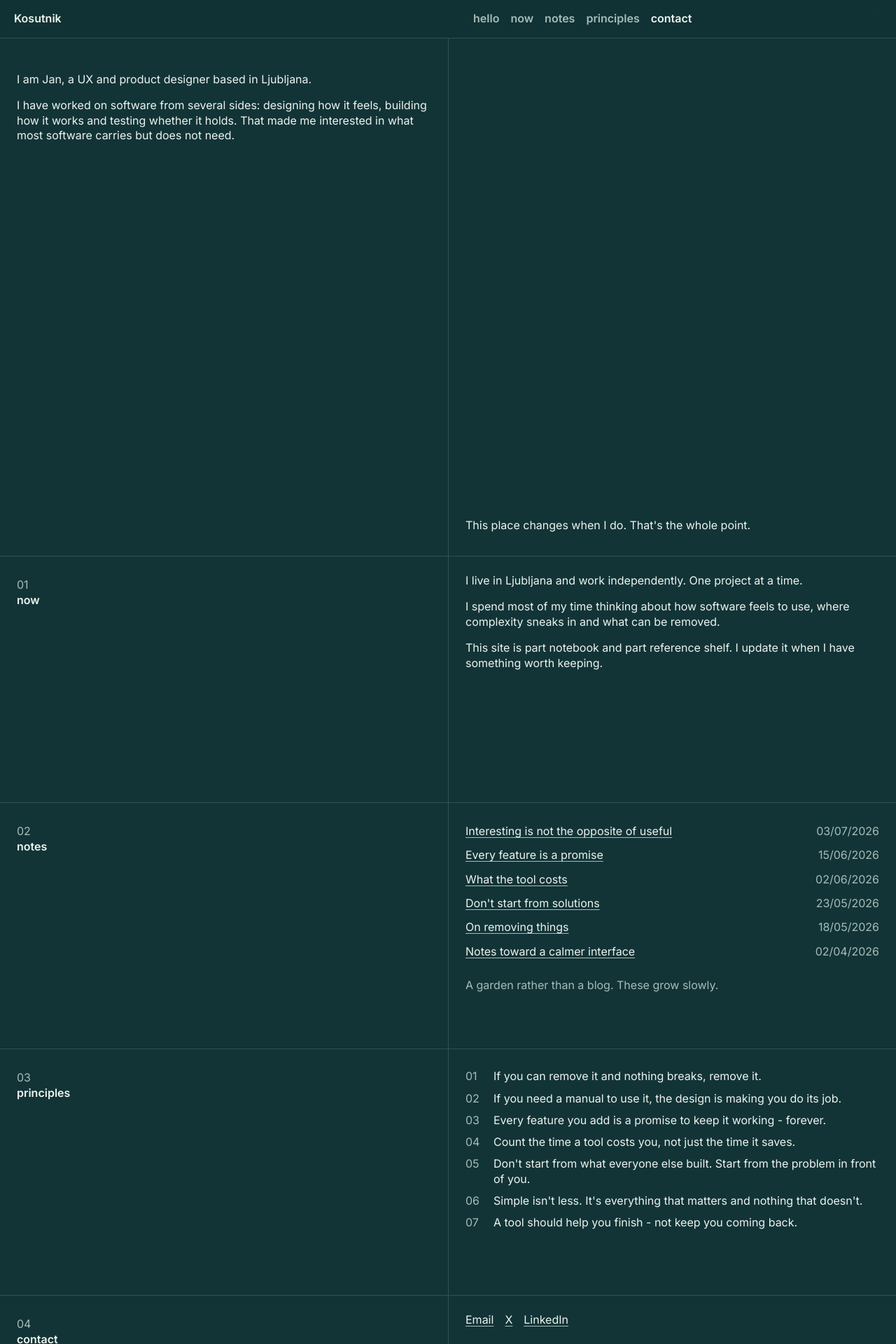
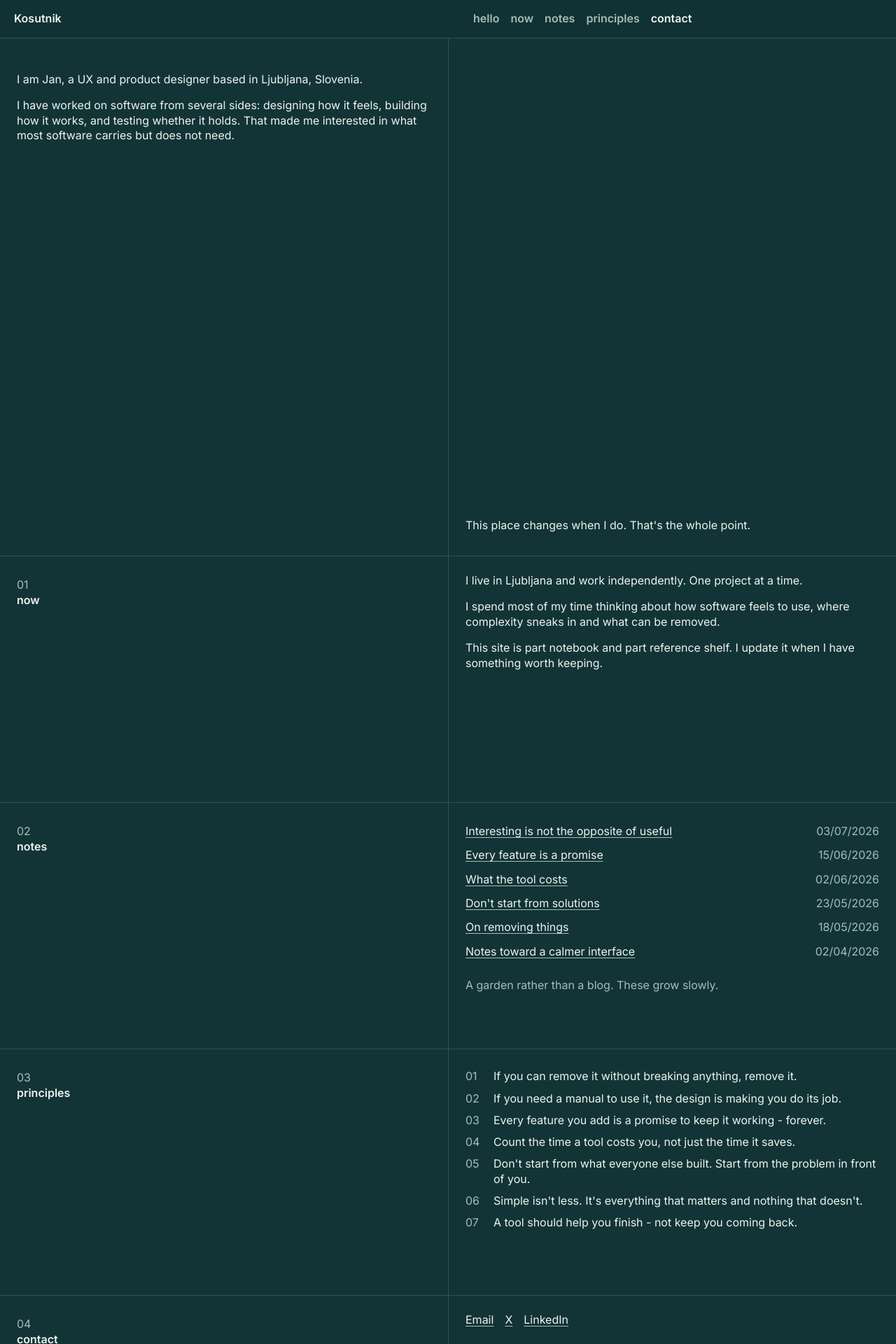
Before and after one commit to JanKosutnik/Kosutnik, a Next.js app: page / in a window 1280 px wide. Shown: the top 1920 px of the page at 70% size. Built offline with nearby package versions, Linux system fonts and the light colour scheme.

Commit message:
Update introduction and first principle

```diff
--- a/app/v1/V1Site.tsx
+++ b/app/v1/V1Site.tsx
@@ -4,7 +4,7 @@ import V1Interactions from './V1Interactions'
 import styles from './v1.module.css'
 
 const principles = [
-  'If you can remove it and nothing breaks, remove it.',
+  'If you can remove it without breaking anything, remove it.',
   'If you need a manual to use it, the design is making you do its job.',
   'Every feature you add is a promise to keep it working - forever.',
   'Count the time a tool costs you, not just the time it saves.',
@@ -32,9 +32,9 @@ export default function V1Site({ homeHref = '/', color = false }: { homeHref?: s
 
       <section className={`${styles.grid} ${styles.intro}`} id="hello" aria-labelledby="intro-title">
         <h1 id="intro-title">
-          <span>I am Jan, a UX and product designer based in Ljubljana.</span>
+          <span>I am Jan, a UX and product designer based in Ljubljana, Slovenia.</span>
           <span>
-            I have worked on software from several sides: designing how it feels, building how it works and testing
+            I have worked on software from several sides: designing how it feels, building how it works, and testing
             whether it holds. That made me interested in what most software carries but does not need.
           </span>
         </h1>
```
